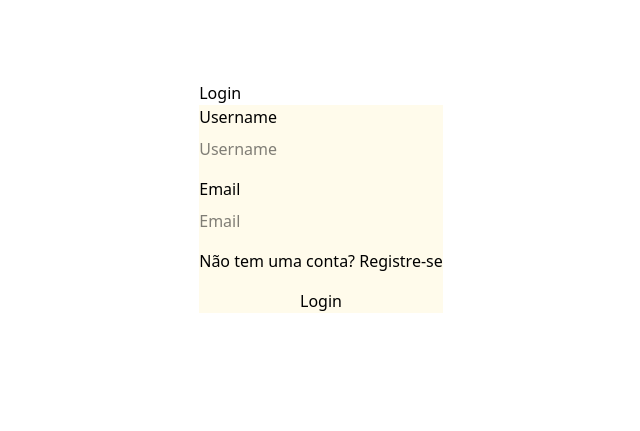
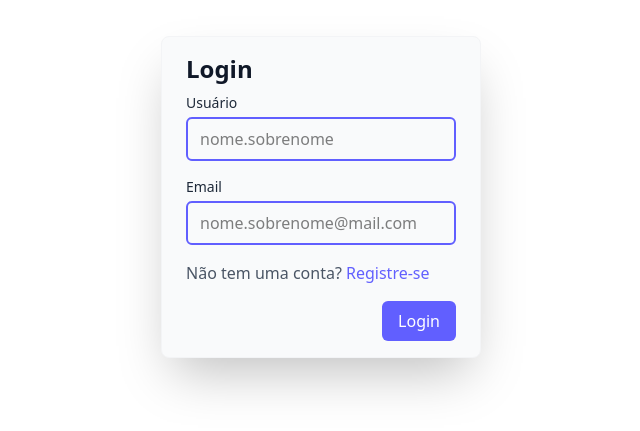
Before and after one commit to Allyhere/access-control-cp, a React app: page / in a window 1280 px wide. Shown: the part 203-634 px from the top of the page, without its empty margins (319-959 px from the left). Built offline with nearby package versions, Linux system fonts and the light colour scheme; the HTML template or start-up script is replaced by a standard one.

Commit message:
feat: ajusta aparência do formulário de login

```diff
--- a/src/pages/Login.tsx
+++ b/src/pages/Login.tsx
@@ -16,40 +16,72 @@ function Login() {
   const onSubmit: SubmitHandler<FormData> = (data) => console.log(data);
 
   return (
-    <section className="grid min-h-screen place-content-center">
-      <h1>Login</h1>
-      <form
-        className="grid gap-4 bg-amber-50"
-        onSubmit={handleSubmit(onSubmit)}
-      >
-        <div className="grid gap-2">
-          <label htmlFor="userName">Username</label>
+    <section className="grid gap-y-2 place-content-center grid-cols-1 py-4 px-6 w-fit rounded-lg bg-gray-50 shadow-2xl min-w-80 h-fit place-self-center border border-gray-100">
+      <h1 className="text-2xl font-bold text-gray-900 justify-self-start">
+        Login
+      </h1>
+      <form className="grid gap-4 " onSubmit={handleSubmit(onSubmit)}>
+        <div className="grid gap-1">
+          <label
+            htmlFor="userName"
+            className="text-sm text-gray-800 font-medium"
+          >
+            Usuário
+          </label>
           <input
             type="text"
-            placeholder="Username"
+            placeholder="nome.sobrenome"
             id="userName"
+            className="border-2 border-indigo-500 rounded-md px-3 py-2 focus:outline-none focus:ring-2 focus:ring-indigo-300"
             {...register("userName", {
-              required: true,
-              minLength: 2,
+              required: "Nome é obrigatório",
+              minLength: { value: 3, message: "Mínimo 3 caracteres" },
             })}
           />
           {errors.userName && (
-            <span className="text-red-500">Campo obrigatório</span>
+            <span className="text-red-500 text-sm">
+              {errors.userName.message}
+            </span>
           )}
         </div>
-        <label htmlFor="userEmail" className="grid gap-2">
-          Email
+        <div className="grid gap-1">
+          <label
+            htmlFor="userEmail"
+            className="text-sm text-gray-800 font-medium"
+          >
+            Email
+          </label>
           <input
             type="email"
-            placeholder="Email"
+            placeholder="nome.sobrenome@mail.com"
             id="userEmail"
-            {...register("userEmail", { required: true, minLength: 3 })}
+            className="border-2 border-indigo-500 rounded-md px-3 py-2 focus:outline-none focus:ring-2 focus:ring-indigo-300"
+            {...register("userEmail", {
+              required: "Email é obrigatório",
+              minLength: { value: 3, message: "Mínimo 3 caracteres" },
+            })}
           />
-        </label>
-        <p>
-          Não tem uma conta? <Link to="/register">Registre-se</Link>
+          {errors.userEmail && (
+            <span className="text-red-500 text-sm">
+              {errors.userEmail.message}
+            </span>
+          )}
+        </div>
+        <p className="text-base text-gray-600">
+          Não tem uma conta?{" "}
+          <Link
+            to="/register"
+            className="text-indigo-500 hover:underline focus:outline-none focus:ring-2 focus:ring-indigo-300"
+          >
+            Registre-se
+          </Link>
         </p>
-        <button type="submit">Login</button>
+        <button
+          type="submit"
+          className="w-fit justify-self-end px-4 py-2 bg-indigo-500 text-white rounded-md hover:bg-indigo-600 transition-colors focus:outline-none focus:ring-2 focus:ring-indigo-300"
+        >
+          Login
+        </button>
       </form>
     </section>
   );
```
